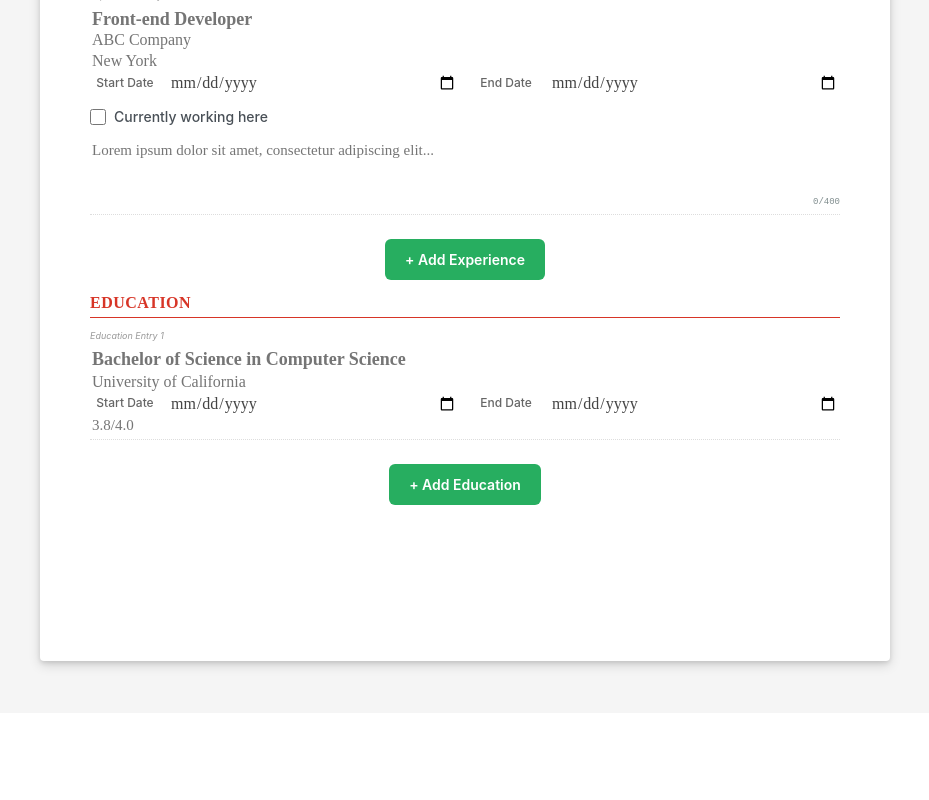
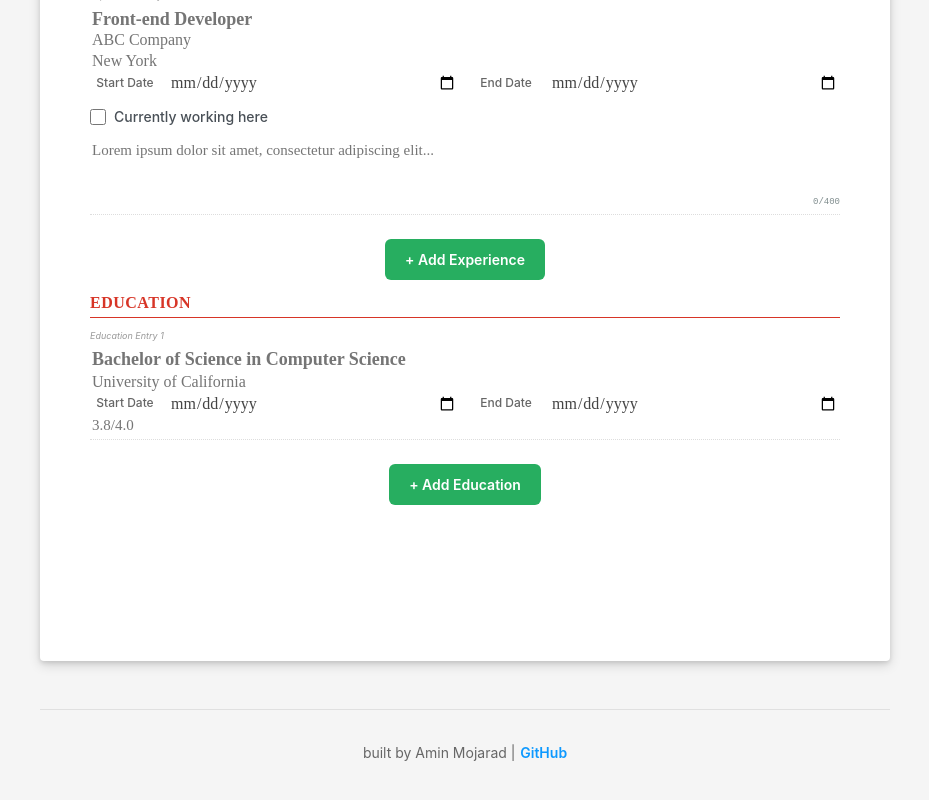
Before and after one commit to aminm19/cv-generator, a React (Vite) app: page / in a window 1280 px wide. Shown: the part 526-1326 px from the top of the page, without its empty margins (175-1104 px from the left). Before the commit the page ends 1239 px from the top, so only its background shows below. Built offline with nearby package versions, Linux system fonts and the light colour scheme; what @react-pdf/renderer would draw is missing.

Commit message:
add footer with github repo link

```diff
--- a/package.json
+++ b/package.json
@@ -19,6 +19,7 @@
     "@types/react": "^19.1.16",
     "@types/react-dom": "^19.1.9",
     "@vitejs/plugin-react": "^5.0.4",
+    "baseline-browser-mapping": "^2.10.10",
     "eslint": "^9.36.0",
     "eslint-plugin-react-hooks": "^5.2.0",
     "eslint-plugin-react-refresh": "^0.4.22",
--- a/src/App.jsx
+++ b/src/App.jsx
@@ -3,6 +3,7 @@ import './App.css';
 import Button from './components/Button';
 import CVEditor from './components/CVEditor';
 import PreviewModal from './components/PreviewModal';
+import Footer from './components/Footer';
 import { generateSampleCV } from './utils/sampleData';
 
 function App() {
@@ -41,6 +42,8 @@ function App() {
         onClose={() => setIsPreviewModalOpen(false)}
         cvData={cvData}
       />
+
+      <Footer />
     </div>
   );
 }
--- /dev/null
+++ b/src/components/Footer.css
@@ -0,0 +1,26 @@
+.footer {
+  margin-top: 3rem;
+  padding: 2rem 0;
+  text-align: center;
+  border-top: 1px solid #e0e0e0;
+  font-size: 14px;
+  color: #666;
+}
+
+.footer p {
+  margin: 0;
+  line-height: 1.6;
+}
+
+.github-link {
+  color: #0d99ff;
+  text-decoration: none;
+  font-weight: 600;
+  margin-left: 0.3rem;
+  transition: color 0.2s ease-in-out;
+}
+
+.github-link:hover {
+  color: #0a7acc;
+  text-decoration: underline;
+}
--- /dev/null
+++ b/src/components/Footer.jsx
@@ -0,0 +1,23 @@
+import './Footer.css'
+
+function Footer() {
+  const githubRepoUrl = 'https://github.com/aminm19/cv-generator'
+
+  return (
+    <footer className="footer">
+      <p>
+        built by Amin Mojarad |
+        <a
+          href={githubRepoUrl}
+          target="_blank"
+          rel="noopener noreferrer"
+          className="github-link"
+        >
+          GitHub
+        </a>
+      </p>
+    </footer>
+  )
+}
+
+export default Footer
```
Also changed, not shown: 1 other file (tests, documents, lock files or other folders).
